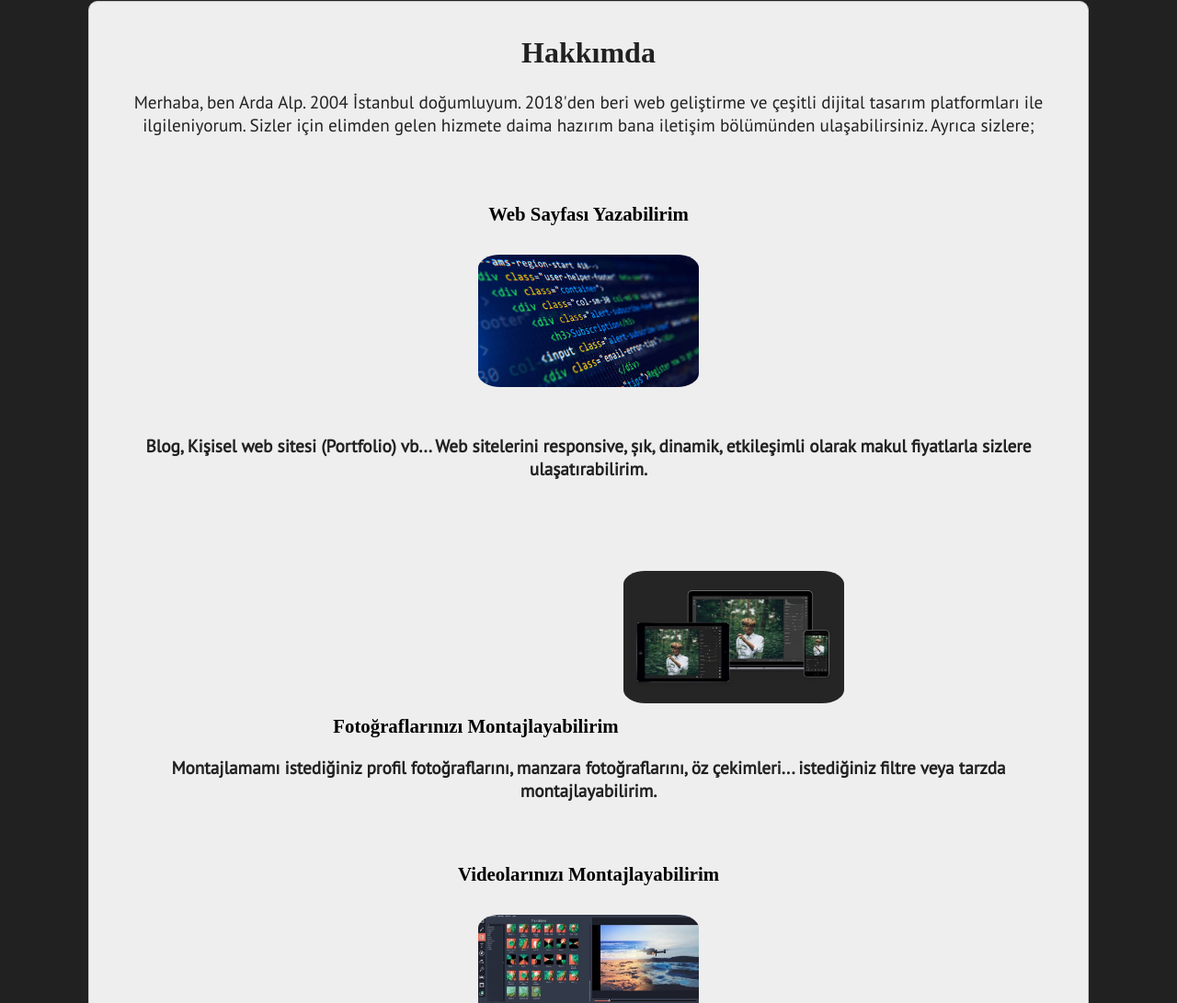
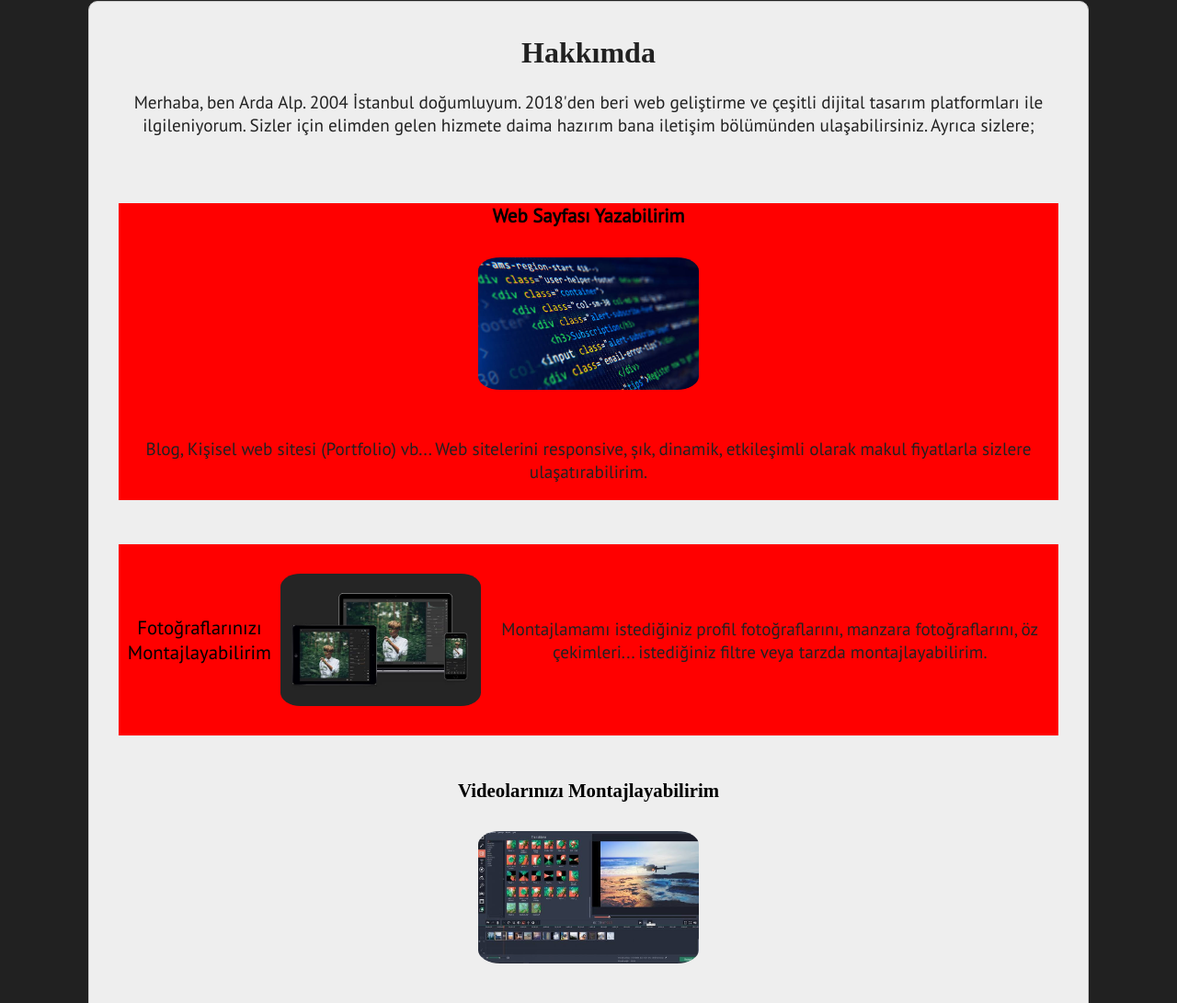
Before and after one commit to ArdaAlp/Arda-Alp, a plain HTML site: page index.html in a window 1280 px wide. Shown: the part 415-1506 px from the top of the page at 92% size. Drawn offline with nearby package versions, Linux system fonts and the light colour scheme.

Commit message:
Update style.css

```diff
--- a/style.css
+++ b/style.css
@@ -85,6 +85,7 @@ color:#212121;
 font-size:1.2rem;
 color:#212121;
 font-family:pt sans;
+font-weight:400;
 }
 
 .text a {
@@ -156,3 +157,18 @@ background:#eee;
 font-size:1.3rem;
 font-family:pt sans;
 }
+
+.article, .article2 {
+width:100%;
+background:red;
+display:flex;
+align-items:center;
+justify-content:flex-start;
+font-family:pt sans;
+font-weight:400;
+
+}
+
+.article2 {
+justify-content:flex-end;
+}
```
